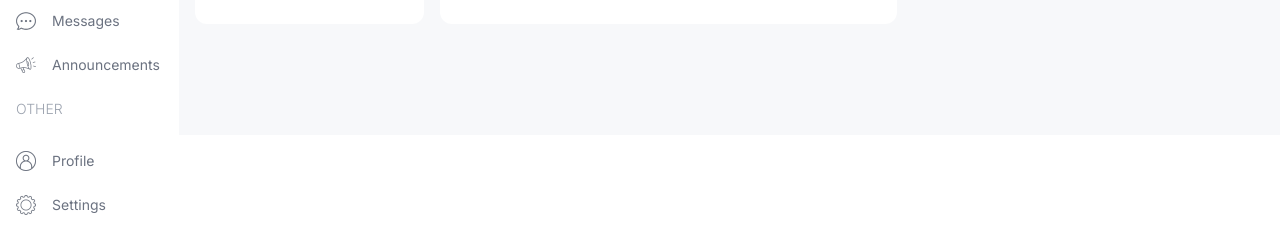
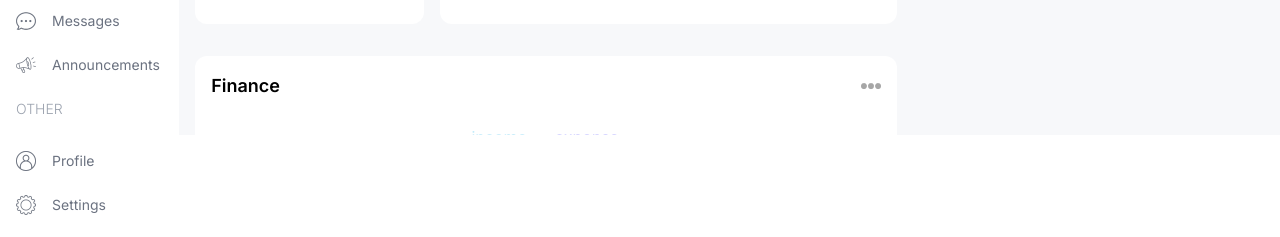
Before and after one commit to ronymia/next-school-management-system, a Next.js app: page /admin in a window 1280 px wide. Shown: the part 665-902 px from the top of the page. Built offline with nearby package versions, Linux system fonts and the light colour scheme.

Commit message:
Finance chart

```diff
--- a/src/app/(dashboard)/admin/page.tsx
+++ b/src/app/(dashboard)/admin/page.tsx
@@ -1,7 +1,7 @@
 import AttendanceChart from "@/components/AttendanceChart";
 import CountChart from "@/components/CountChart";
+import FinanceChart from "@/components/FinanceChart";
 import UserCard from "@/components/UserCard";
-import React from "react";
 
 export default function AdminPage() {
   return (
@@ -28,7 +28,9 @@ export default function AdminPage() {
         </div>
 
         {/* BOTTOM CHART */}
-        <div className=""></div>
+        <div className="w-full h-[500px]">
+          <FinanceChart />
+        </div>
       </section>
 
       {/* RIGHT */}
--- /dev/null
+++ b/src/components/FinanceChart.tsx
@@ -0,0 +1,153 @@
+"use client";
+
+import Image from "next/image";
+import {
+  CartesianGrid,
+  Legend,
+  Line,
+  LineChart,
+  ResponsiveContainer,
+  Tooltip,
+  XAxis,
+  YAxis,
+} from "recharts";
+
+const data = [
+  {
+    name: "January",
+    income: 4000,
+    expense: 2400,
+  },
+  {
+    name: "February",
+    income: 3000,
+    expense: 1398,
+  },
+  {
+    name: "March",
+    income: 2000,
+    expense: 9800,
+  },
+  {
+    name: "April",
+    income: 2780,
+    expense: 3908,
+  },
+  {
+    name: "May",
+    income: 1890,
+    expense: 4800,
+  },
+  {
+    name: "June",
+    income: 2390,
+    expense: 3800,
+  },
+  {
+    name: "July",
+    income: 3490,
+    expense: 4300,
+  },
+  {
+    name: "August",
+    income: 3490,
+    expense: 4300,
+  },
+  {
+    name: "September",
+    income: 3490,
+    expense: 4300,
+  },
+  {
+    name: "October",
+    income: 3490,
+    expense: 4300,
+  },
+  {
+    name: "November",
+    income: 3490,
+    expense: 4300,
+  },
+  {
+    name: "December",
+    income: 3490,
+    expense: 4300,
+  },
+];
+
+export default function FinanceChart() {
+  return (
+    <div className="bg-white rounded-xl p-4 w-full h-full">
+      {/* TITLE  */}
+      <div className="flex items-center justify-between">
+        <h1 className="text-lg font-semibold capitalize">Finance</h1>
+        <Image
+          src={"/moreDark.png"}
+          alt="more"
+          width={20}
+          height={20}
+          className={""}
+        />
+      </div>
+
+      {/* CHART  */}
+      <ResponsiveContainer width="100%" height="90%">
+        <LineChart
+          width={500}
+          height={300}
+          data={data}
+          margin={{
+            top: 5,
+            right: 30,
+            left: 20,
+            bottom: 5,
+          }}
+        >
+          <CartesianGrid strokeDasharray="3 3" stroke="#ddd" />
+          <XAxis
+            dataKey="name"
+            axisLine={false}
+            tickLine={false}
+            tick={{ fill: "#d1d5db" }}
+            tickMargin={10}
+          />
+          <YAxis
+            axisLine={false}
+            tickLine={false}
+            tick={{ fill: "#d1d5db" }}
+            tickMargin={20}
+          />
+          <Tooltip />
+          <Legend
+            align="center"
+            verticalAlign="top"
+            wrapperStyle={{ paddingTop: "20px", paddingBottom: "40px" }}
+          />
+          <Line
+            type="monotone"
+            dataKey="income"
+            stroke="#C3EBFA"
+            strokeWidth={5}
+          />
+          <Line type="monotone" dataKey="expense" stroke="#CFCEFF" />
+        </LineChart>
+      </ResponsiveContainer>
+
+      {/* BOTTOM */}
+      <div className="flex justify-center gap-16">
+        {/* BOYS */}
+        <div className="flex flex-col gap-1">
+          <div className="w-5 h-5 rounded-full bg-sky" />
+          <h1 className="font-bold">1,234</h1>
+          <h2 className="text-xs text-gray-300">Boys (55%)</h2>
+        </div>
+        {/* GIRLS */}
+        <div className="flex flex-col gap-1">
+          <div className="w-5 h-5 rounded-full bg-yellow" />
+          <h1 className="font-bold">1,234</h1>
+          <h2 className="text-xs text-gray-300">Girls (45%)</h2>
+        </div>
+      </div>
+    </div>
+  );
+}
```
